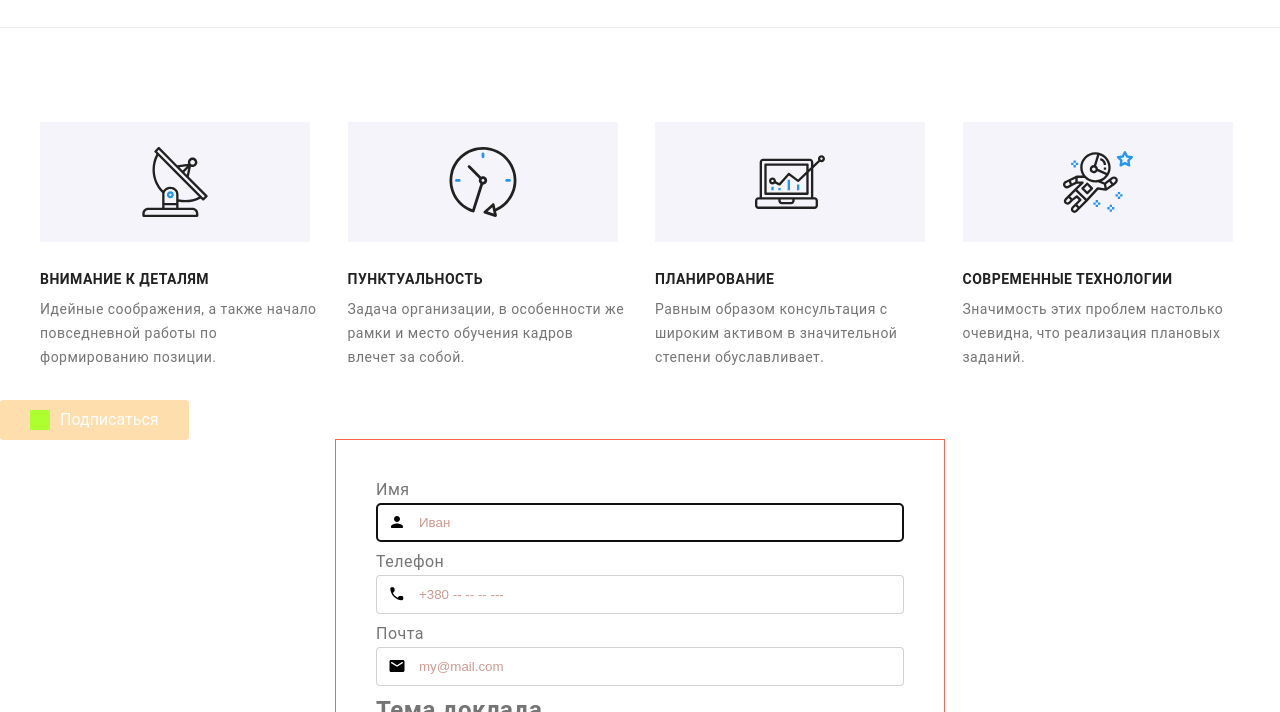
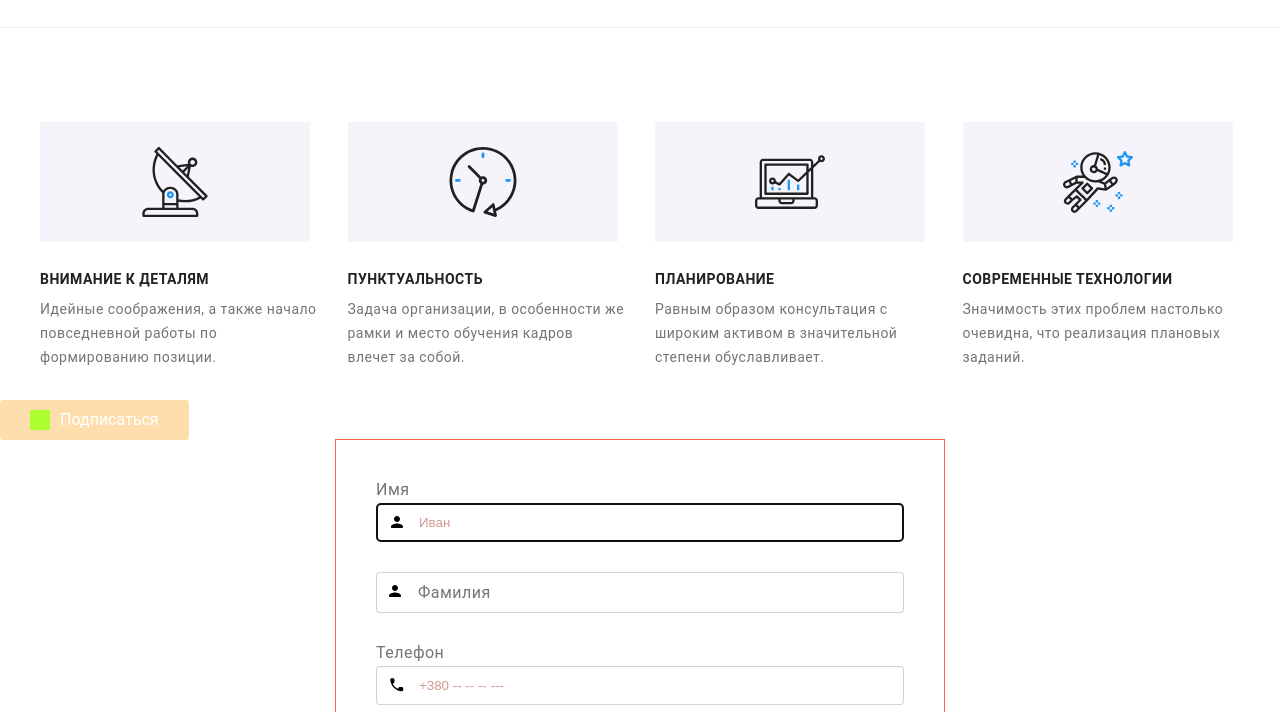
Before and after one commit to AnnaKulib/hw5-alternative, a plain HTML site: page index.html in a window 1280 px wide. Shown: the part 83-795 px from the top of the page. Drawn offline with Linux system fonts and the light colour scheme.

Commit message:
added changes

```diff
--- a/css/styles.css
+++ b/css/styles.css
@@ -456,3 +456,48 @@ textarea {
 .comment {
   padding: 8px;
 }
+
+.form-field-surname {
+  position: relative;
+  display: flex;
+  flex-direction: column;
+  margin-bottom: 10px;
+}
+
+.form-input-surname {
+  margin: 20px 0;
+  padding: 10px 40px;
+  font: inherit;
+  border-radius: 4px;
+  border: 1px solid rgba(33, 33, 33, 0.2);
+}
+
+.form-label-surname {
+  position: absolute;
+  top: 50%;
+  left: 42px;
+  transform: translateY(-50%);
+
+  transition: transform 250ms linear;
+}
+
+.form-input-surname:focus + .form-label-surname,
+.form-input-surname:not(:placeholder-shown) + .form-label-surname {
+  transform: translateY(-40px) translateX(-42px);
+  color: red;
+}
+
+.form-input-surname:placeholder-shown {
+}
+
+.form-icon-surname {
+  position: absolute;
+  width: 20px;
+  height: 20px;
+  top: 50%;
+  left: 10px;
+  transform: translateY(-50%);
+}
+.form-input-surname:focus ~ .form-icon-surname {
+  fill: tomato;
+}
--- a/index.html
+++ b/index.html
@@ -152,6 +152,24 @@
           ></use>
         </svg>
       </div>
+      <div class="form-field-surname">
+        <input
+          class="form-input-surname"
+          type="text"
+          name="user-surname"
+          id="surname"
+          placeholder=" "
+          data-placeholder="Иванов"
+        />
+        <label class="form-label-surname" for="surname">Фамилия</label>
+        <svg class="form-icon-surname">
+          <use
+            href="./images/sprite-icons.svg#icon-person"
+            width="18"
+            height="18"
+          ></use>
+        </svg>
+      </div>
       <div class="form-field">
         <label for="tel">Телефон</label>
         <input type="tel" name="tel" id="tel" placeholder="+380 -- -- -- ---" />
@@ -251,6 +269,20 @@
     </form>
 
     <script>
+      document
+        .querySelector(".form-input-surname")
+        .addEventListener("focusin", (e) => {
+          e.currentTarget.placeholder = e.currentTarget.dataset.placeholder;
+        });
+
+      document
+        .querySelector(".form-input-surname")
+        .addEventListener("focusout", (e) => {
+          e.currentTarget.placeholder = " ";
+        });
+    </script>
+
+    <script>
       (() => {
         document
           .querySelector(".js-speaker-form")
```
